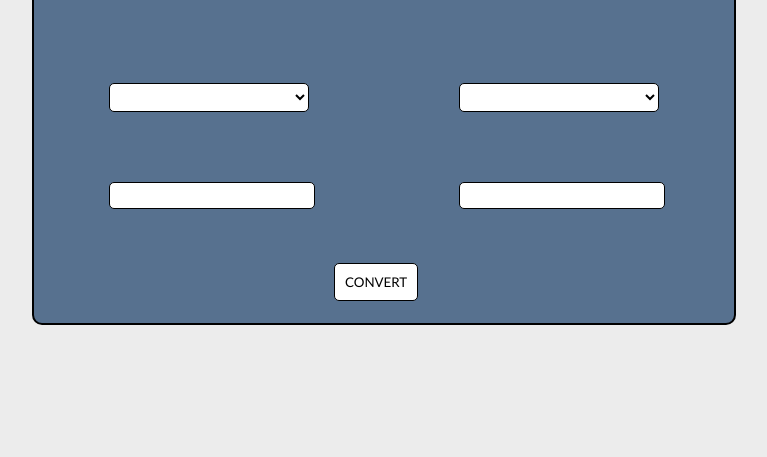
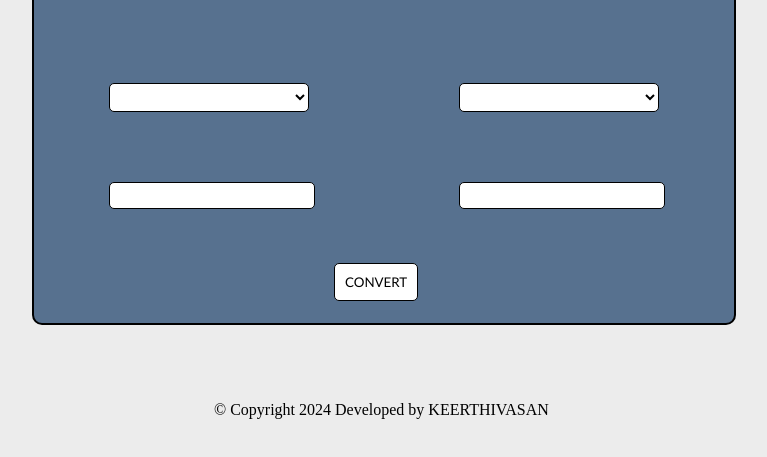
Before and after one commit to keerthivasan2211/keerthicurrencyconvetor, a plain HTML site: page index.html in a window 1280 px wide. Shown: the part 229-686 px from the top of the page, without its empty margins (406-1173 px from the left). Drawn offline with Linux system fonts and the light colour scheme; no server answers.

Commit message:
index.html

```diff
--- a/index.html
+++ b/index.html
@@ -3,7 +3,7 @@
 <head>
     <meta charset="UTF-8">
     <meta name="viewport" content="width=device-width, initial-scale=1.0">
-    <title>Document</title>
+    <title>CURRENCY CONVERTER</title>
     <link rel="stylesheet" href="cc.css">
 </head>
 <body>
@@ -32,6 +32,9 @@
         <div id="convert">
             <button class="btn">CONVERT</button>
         </div>
+        <div id="copy">
+            © Copyright 2024 Developed by KEERTHIVASAN
+        </div>
     </div>
 
     <script src="cc.js">
```
